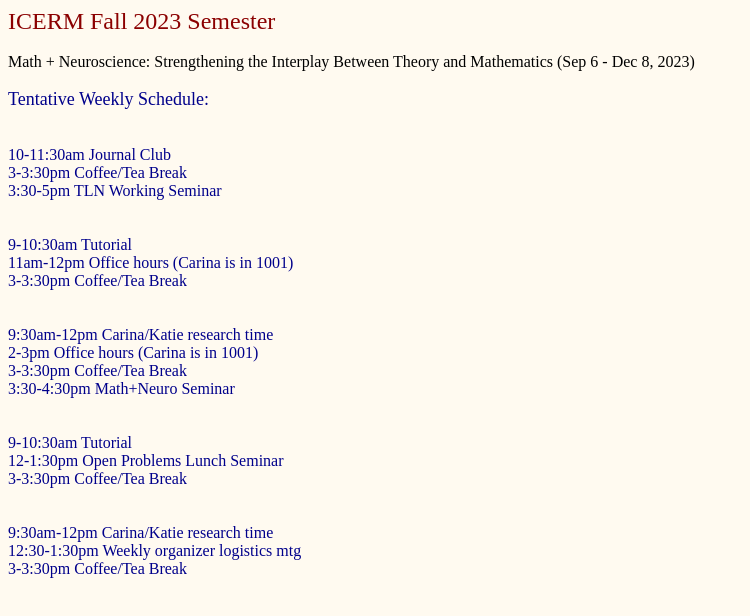
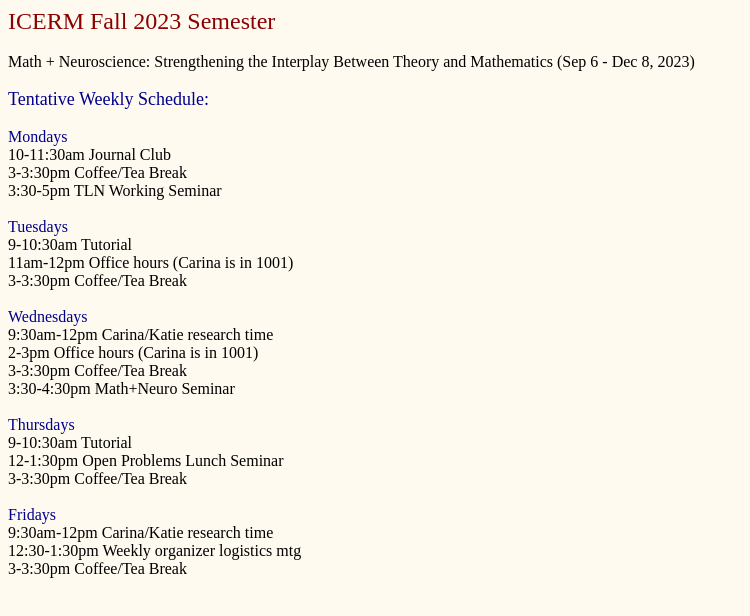
Before and after one commit to ccurto/ccurto.github.io, a plain HTML site: page icerm/index.html in a window 1280 px wide. Shown: the whole page, without its empty margins (0-750 px from the left). Drawn offline with Linux system fonts and the light colour scheme.

Commit message:
Update index.html

```diff
--- a/icerm/index.html
+++ b/icerm/index.html
@@ -22,28 +22,28 @@
 
 <font size=4 color="darkblue"> Tentative Weekly Schedule:</font> <br>
 <br>
-<font Mondays color="darkblue"> <br>
+<font color="darkblue"> Mondays </font> <br>
  10-11:30am Journal Club<br>
  3-3:30pm Coffee/Tea Break<br>
  3:30-5pm TLN Working Seminar<br>
  <br>
-<font Tuesdays color="darkblue"> <br>
+<font color="darkblue"> Tuesdays </font> <br>
  9-10:30am Tutorial <br>
  11am-12pm Office hours (Carina is in 1001) <br>
  3-3:30pm Coffee/Tea Break<br>
  <br>
-<font Wednesdays color="darkblue"> <br>
+<font color="darkblue"> Wednesdays </font> <br>
  9:30am-12pm Carina/Katie research time<br>
  2-3pm Office hours (Carina is in 1001) <br>
  3-3:30pm Coffee/Tea Break<br>
  3:30-4:30pm Math+Neuro Seminar<br>
  <br>
-<font Thursdays color="darkblue"> <br>
+<font color="darkblue"> Thursdays </font> <br>
  9-10:30am Tutorial <br>
  12-1:30pm Open Problems Lunch Seminar <br>
  3-3:30pm Coffee/Tea Break<br>
  <br>
-<font Fridays color="darkblue"> <br>
+<font color="darkblue"> Fridays </font> <br>
  9:30am-12pm Carina/Katie research time<br>
  12:30-1:30pm Weekly organizer logistics mtg<br>
  3-3:30pm Coffee/Tea Break<br>
```
